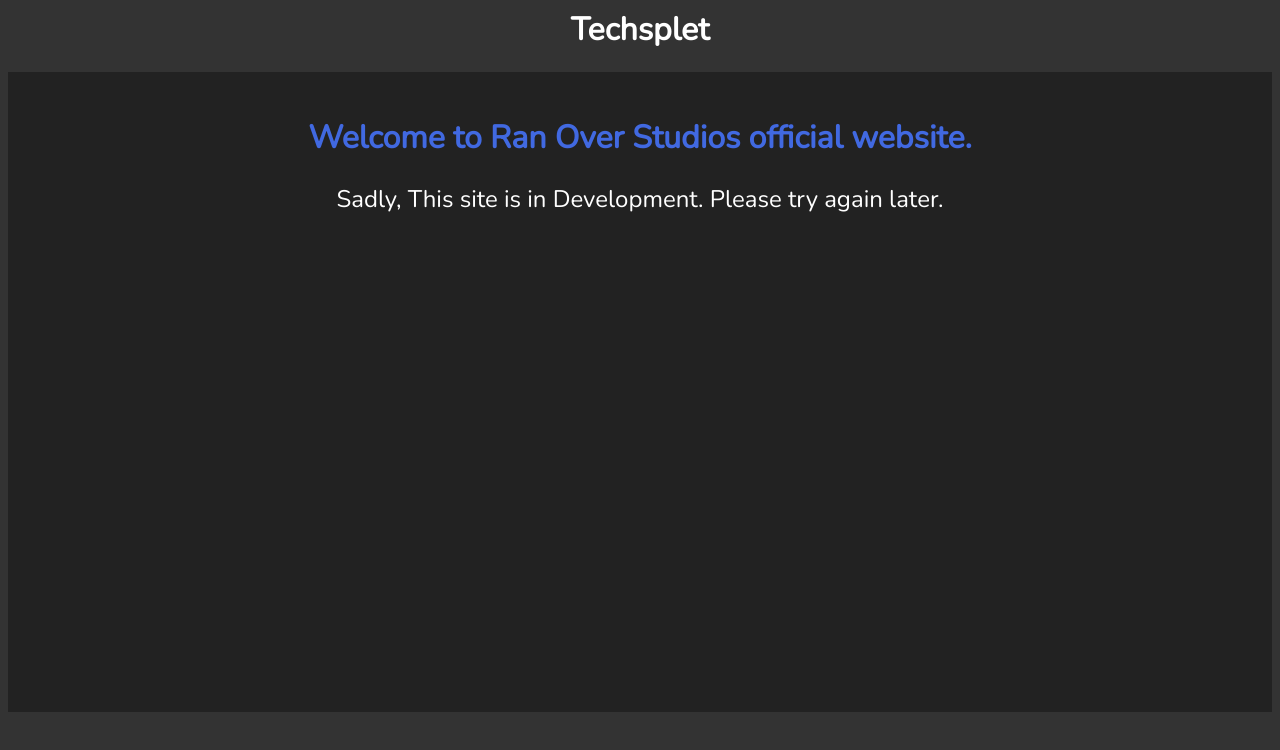
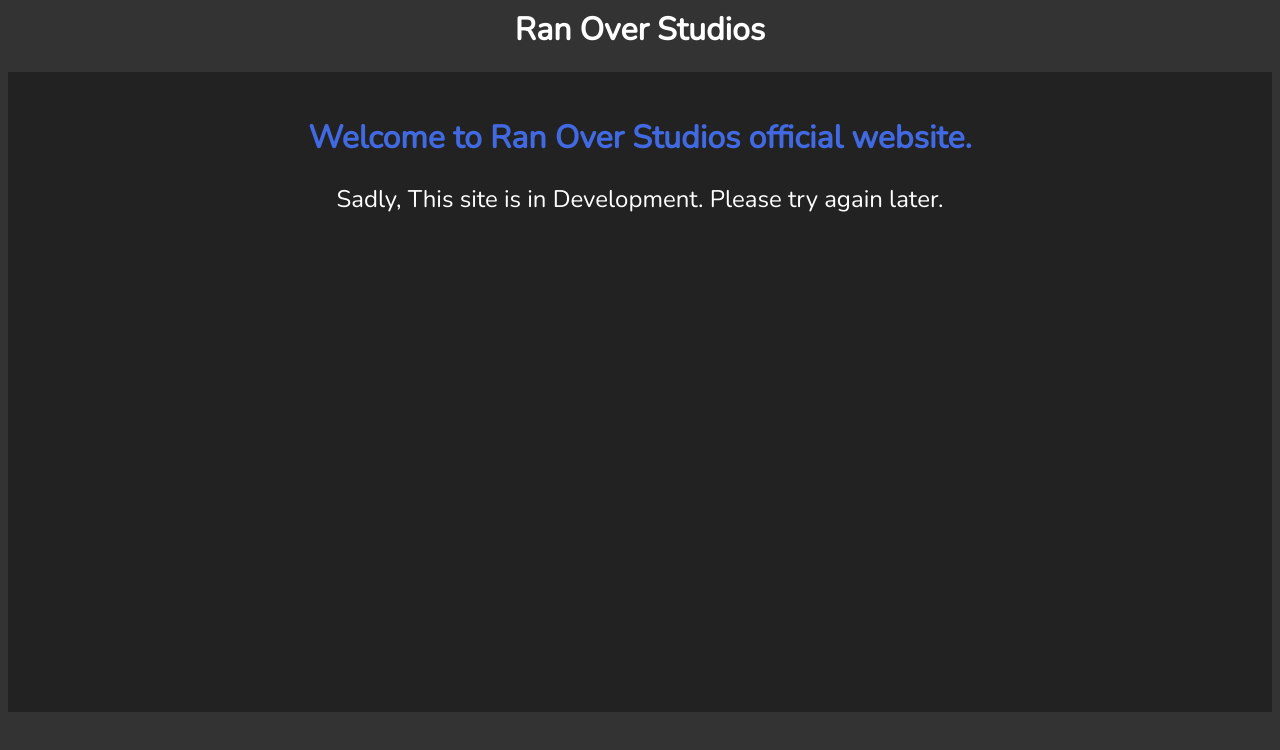
Before and after one commit to Ran-Over-Studios/ran-over-studios.github.io, a plain HTML site: page index.html in a window 1280 px wide. Drawn offline with nearby package versions, Linux system fonts and the light colour scheme.

Commit message:
Update index.html

```diff
--- a/index.html
+++ b/index.html
@@ -1,11 +1,11 @@
 <head>
     <link rel="stylesheet" href="css/styles.css">
-    <title>Techsplet</title>
+    <title>Ran Over Studios</title>
     <!-- <link rel="icon" type="image/x-icon" href=""> -->
     <link href='https://fonts.googleapis.com/css?family=Nunito' rel='stylesheet'>
 
     <body>
-        <h1>Techsplet</h1>
+        <h1>Ran Over Studios</h1>
         <main>
             <br>
 
```
